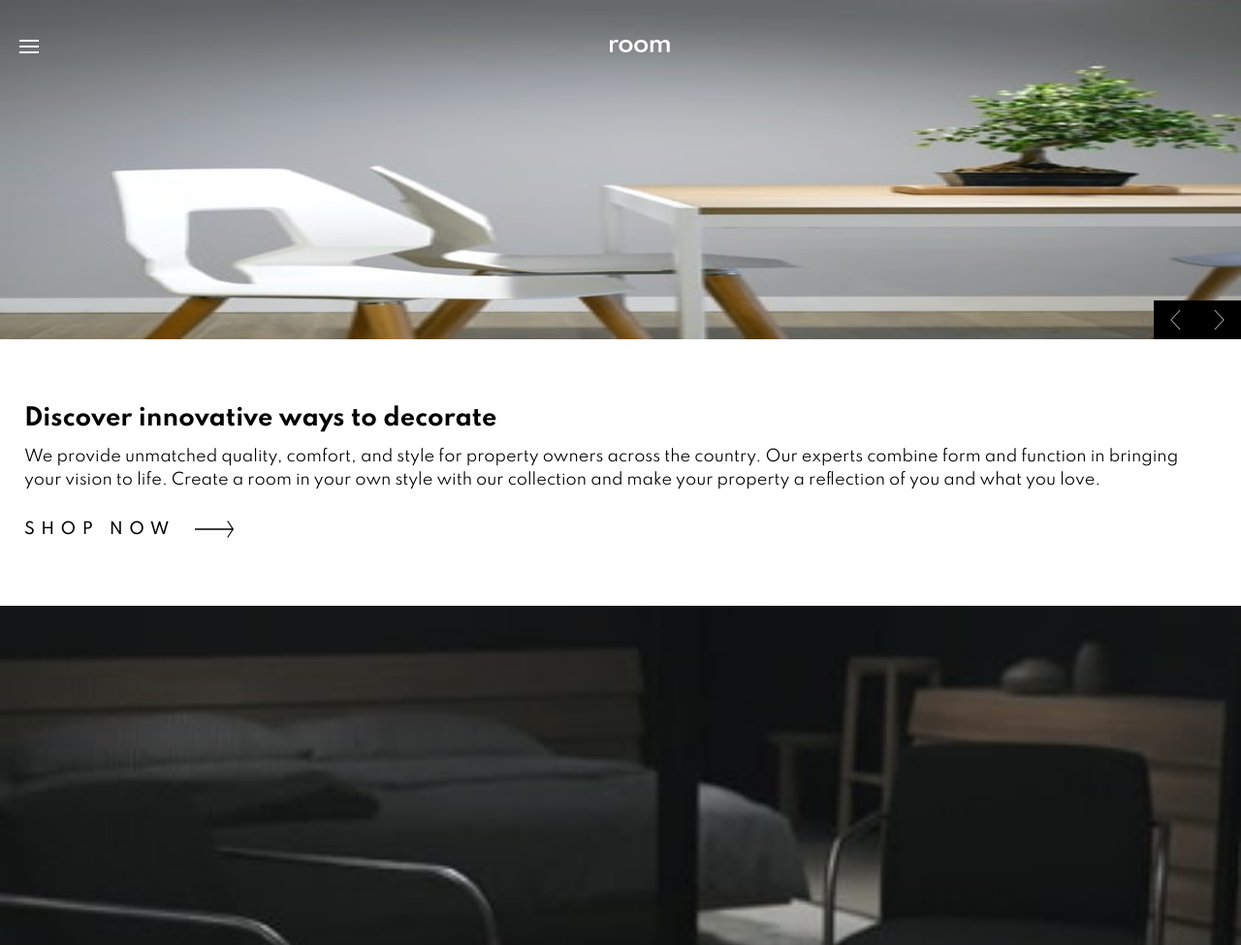
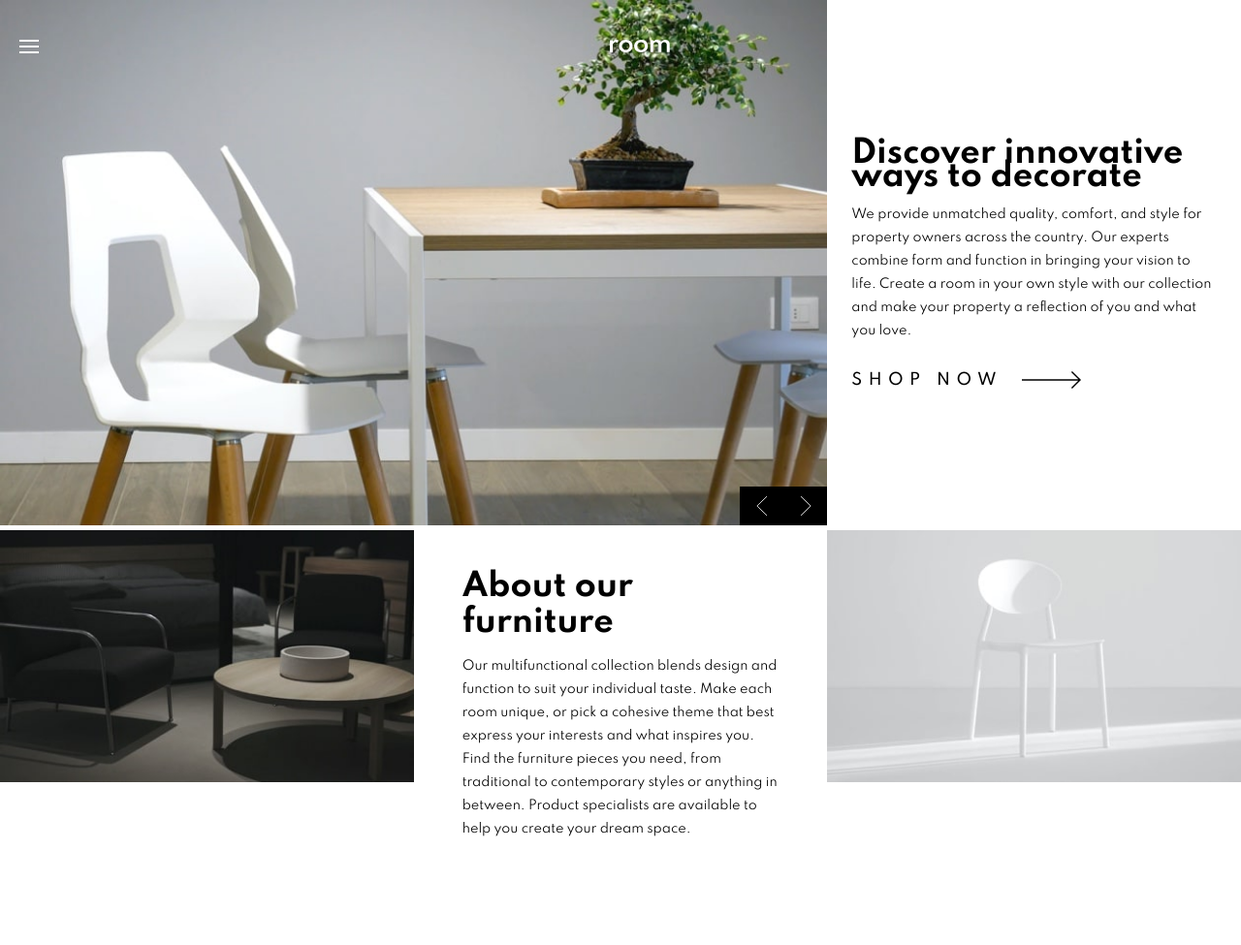
Before and after one commit to Devnielote/room-homepage, a website: page index.html in a window 1280 px wide. Shown: the top 975 px of the page at 97% size. After the commit the page ends 867 px from the top, so only its background shows below. Drawn offline with Linux system fonts and the light colour scheme.

Commit message:
almost responsive

```diff
--- /dev/null
+++ b/assets/desktop.css
@@ -0,0 +1,54 @@
+img {
+    height: 100%;
+}
+
+figure {
+    height: 100%;
+}
+
+.main {
+    display: grid;
+    grid-template-columns: repeat(3, 1fr);
+    grid-template-rows: 2fr 260px;
+    grid-template-areas: "slider slider shopNow"
+                "middleImg ourFurniture bottomImg";
+}
+
+.slider__container {
+    grid-area: slider;
+}
+
+.shopNow__container {
+    grid-area: shopNow;
+    display: flex;
+    flex-direction: column;
+    justify-content: center;
+}
+
+.shopNow__container h2 {
+    font-size: 2rem;
+}
+.shopNow__container p {
+    font-size: .8rem;
+}
+
+.ourFurniture {
+    padding: 40px 50px 40px 50px;
+}
+
+.ourFurniture h2{
+    font-size: 2rem;
+}
+
+.ourFurniture p {
+    font-size: .8rem;
+}
+
+/* .middle {
+    height: 262px;
+}
+
+.ourFurniture {
+    height: 262px;
+    padding: 15px 10px 15px 10px;
+} */
--- a/assets/main.css
+++ b/assets/main.css
@@ -19,6 +19,7 @@ h1,h2,h3,h4,p,figure {
 }
 
 header {
+    width: 100%;
     display: flex;
     align-items: center;
     position: fixed;
@@ -44,7 +45,7 @@ img {
     width: 100%;
     height: 100%;
     background-position: center;
-    background-size: contain;
+    background-size: cover;
 }
 
 .slider__container {
@@ -58,7 +59,7 @@ img {
 
 .slider__controls {
     position: absolute;
-    bottom: 0px;
+    bottom: 5px;
     right: 0px;
     display: flex;
     justify-content: space-around;
@@ -71,6 +72,7 @@ img {
 #slider__button {
     height: 20px;
 }
+
 
 .shopNow__container h2 {
     line-height: 1.5rem;
@@ -100,5 +102,6 @@ img {
 }
 
 .ourFurniture p {
+    line-height: 1.5rem;
     margin-top: 15px;
 }
--- a/index.html
+++ b/index.html
@@ -25,9 +25,18 @@
     />
     <link rel="stylesheet" href="./assets/normalize.css" />
     <link rel="stylesheet" href="./assets/main.css" />
+    <link
+      rel="stylesheet"
+      href="assets/tablet.css"
+      media="(min-width: 760px )"
+    />
+    <link
+      rel="stylesheet"
+      href="assets/desktop.css"
+      media="(min-width: 1024px )"
+    />
   </head>
   <body>
-    <div class="main">
     <header>
       <!-- TODO: Sticky without bg. -->
       <div id="menu">
@@ -51,11 +60,23 @@
         <img src="./assets/images/logo.svg" alt="" />
       </div>
     </header>
+    <div class="main">
       <div class="slider__container">
         <div class="slider__imgs">
-          <figure id="imgs__container">
-            <img src="assets/images/mobile-image-hero-1.jpg" alt="" />
-          </figure>
+          <picture id="imgs__container">
+            <source
+              media="(min-width: 620px)"
+              srcset="assets/images/desktop-image-hero-1.jpg"
+            />
+            <source
+              media="(min-width: 320px)"
+              srcset="assets/images/mobile-image-hero-1.jpg"
+            />
+            <img
+              src="assets/images/mobile-image-hero-1.jpg"
+              alt="A pair of chairs and a table with a bonsai on top"
+            />
+          </picture>
         </div>
         <div class="slider__controls">
           <figure id="slider__button">
@@ -66,14 +87,14 @@
           </figure>
         </div>
       </div>
-    </div>
       <div class="shopNow__container section--pad">
         <h2>Discover innovative ways to decorate</h2>
         <p>
           We provide unmatched quality, comfort, and style for property owners
           across the country. Our experts combine form and function in bringing
-        your vision to life. Create a room in your own style with our collection
-        and make your property a reflection of you and what you love.
+          your vision to life. Create a room in your own style with our
+          collection and make your property a reflection of you and what you
+          love.
         </p>
         <div class="shopNow__link">
           <a href="">SHOP NOW</a>
@@ -96,9 +117,9 @@
           Our multifunctional collection blends design and function to suit your
           individual taste. Make each room unique, or pick a cohesive theme that
           best express your interests and what inspires you. Find the furniture
-        pieces you need, from traditional to contemporary styles or anything in
-        between. Product specialists are available to help you create your dream
-        space.
+          pieces you need, from traditional to contemporary styles or anything
+          in between. Product specialists are available to help you create your
+          dream space.
         </p>
       </div>
       <div class="bottom">
@@ -106,21 +127,16 @@
           <img src="assets/images/image-about-light.jpg" alt="" />
         </figure>
       </div>
-    We are available all across the globe With stores all over the world, it's
-    easy for you to find furniture for your home or place of business. Locally,
-    we’re in most major cities throughout the country. Find the branch nearest
-    you using our store locator. Any questions? Don't hesitate to contact us
-    today. Shop now Manufactured with the best materials Our modern furniture
-    store provide a high level of quality. Our company has invested in advanced
-    technology to ensure that every product is made as perfect and as consistent
-    as possible. With three decades of experience in this industry, we
-    understand what customers want for their home and office. Shop now
-
-    <div class="attribution">
-      Challenge by
-      <a href="https://www.frontendmentor.io?ref=challenge" target="_blank"
-        >Frontend Mentor</a
-      >. Coded by <a href="#">Daniel Flores</a>.
+      <!-- We are available all across the globe With stores all over the world, it's
+      easy for you to find furniture for your home or place of business.
+      Locally, we’re in most major cities throughout the country. Find the
+      branch nearest you using our store locator. Any questions? Don't hesitate
+      to contact us today. Shop now Manufactured with the best materials Our
+      modern furniture store provide a high level of quality. Our company has
+      invested in advanced technology to ensure that every product is made as
+      perfect and as consistent as possible. With three decades of experience in
+      this industry, we understand what customers want for their home and
+      office. Shop now -->
     </div>
   </body>
 </html>
```
Also changed, not shown: assets/tablet.css (added). Lines whose indentation alone changed are shown as unchanged.
